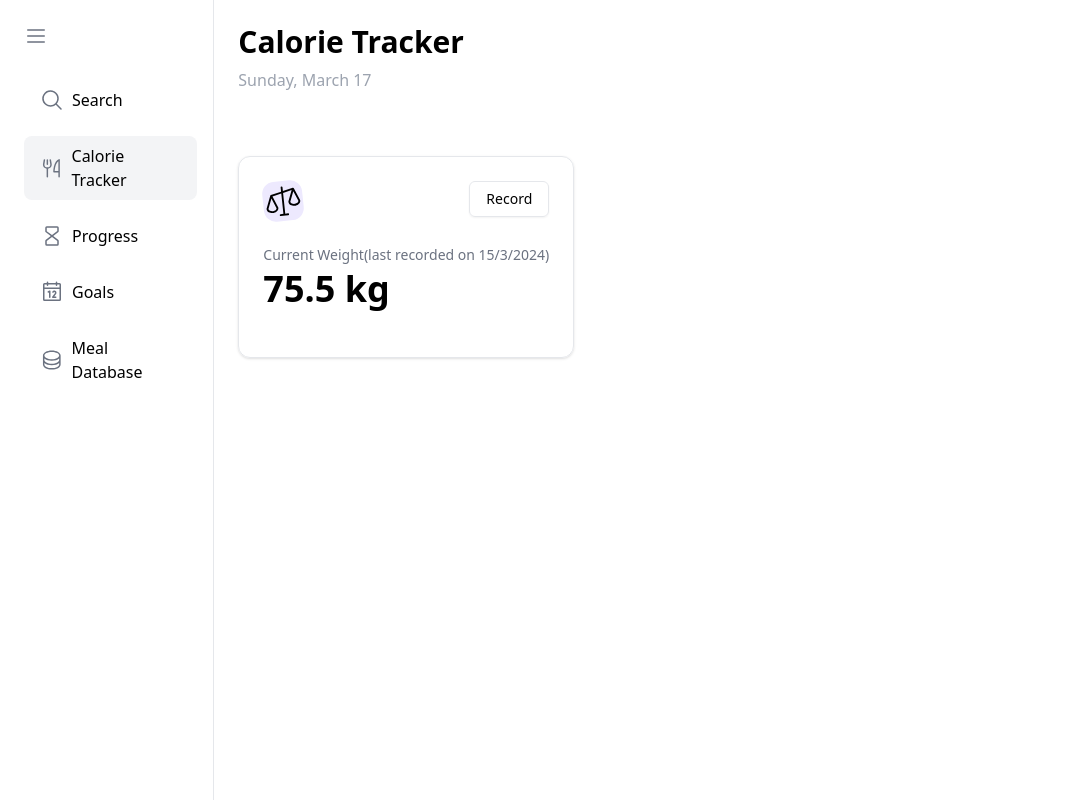
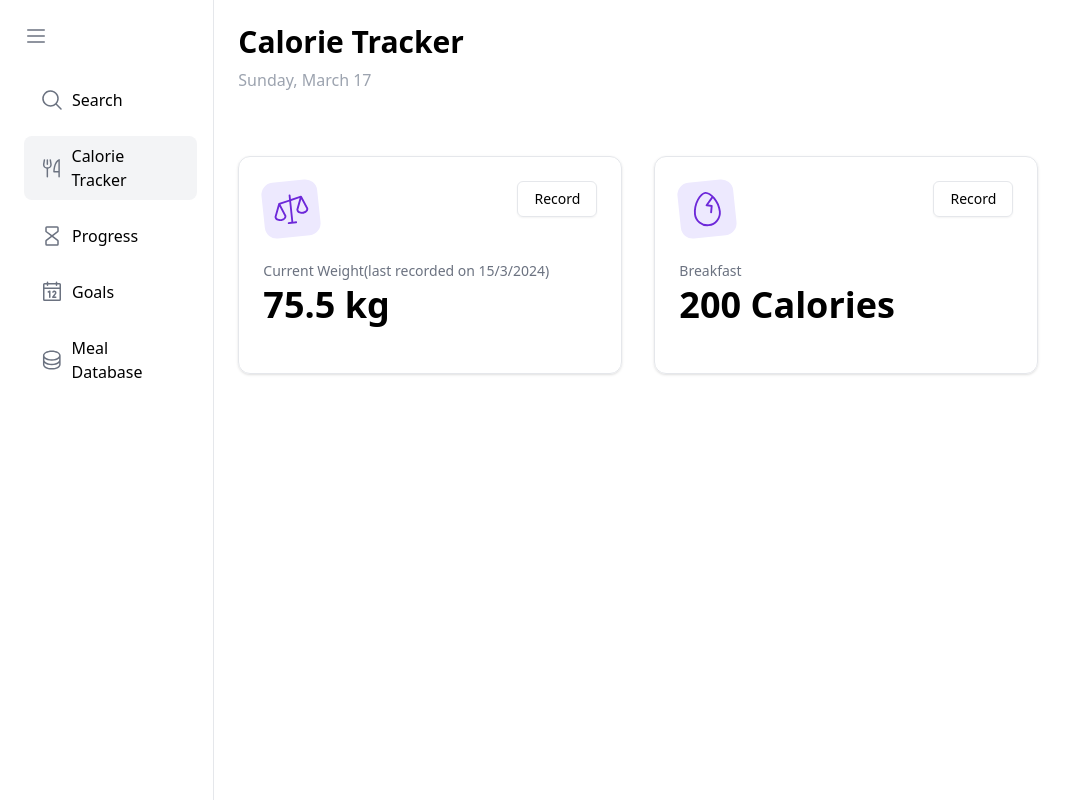
Before and after one commit to plutos28/metamorph, a website: page index.html in a window 1280 px wide. Shown: the whole page, without its empty margins (0-1074 px from the left). Drawn offline with Linux system fonts and the light colour scheme.

Commit message:
add breakfast card(maybe change to total) and show breakfast, lunch, and dinner in a different way

```diff
--- a/index.html
+++ b/index.html
@@ -47,9 +47,11 @@
             </div>
 
             <!-- Stat Cards -->
-            <div class="rounded-xl border shadow w-90 overflow-hidden">
+            <div class="flex space-x-8">
+                <!-- weight -->
+                <div class="rounded-xl border shadow w-96 overflow-hidden">
                     <div class="flex justify-between p-6">
-                    <svg class="w-10 h-10 rounded-xl flex items-center justify-center bg-violet-100 text-violet-700 -rotate-6" xmlns="http://www.w3.org/2000/svg" width="32" height="32" fill="#000000" viewBox="0 0 256 256"><path d="M237.57,133.77l-32-80h0a6,6,0,0,0-6.86-3.63L134,64.52V40a6,6,0,0,0-12,0V67.19l-67.3,15a6,6,0,0,0-4.27,3.63h0v0l-32,80A6.1,6.1,0,0,0,18,168c0,21.86,23.31,30,38,30s38-8.14,38-30a6.1,6.1,0,0,0-.43-2.23L64.19,92.33,122,79.48V210H104a6,6,0,0,0,0,12h48a6,6,0,0,0,0-12H134V76.81l56.21-12.49-27.78,69.45A6.1,6.1,0,0,0,162,136c0,21.86,23.31,30,38,30s38-8.14,38-30A6.1,6.1,0,0,0,237.57,133.77ZM56,186a36.89,36.89,0,0,1-17.48-4.56c-5.37-3.13-8.15-7.18-8.49-12.37l26-64.91,26,64.91C81.06,182.85,62.58,186,56,186Zm144-32a36.89,36.89,0,0,1-17.48-4.56c-5.37-3.13-8.15-7.18-8.49-12.37l26-64.91,26,64.91C225.06,150.85,206.58,154,200,154Z"></path></svg>
+                        <svg class="w-14 h-14 fill-violet-700 p-2 rounded-xl flex items-center justify-center bg-violet-100 -rotate-6" xmlns="http://www.w3.org/2000/svg" width="20" height="20" fill="#000000" viewBox="0 0 256 256"><path d="M237.57,133.77l-32-80h0a6,6,0,0,0-6.86-3.63L134,64.52V40a6,6,0,0,0-12,0V67.19l-67.3,15a6,6,0,0,0-4.27,3.63h0v0l-32,80A6.1,6.1,0,0,0,18,168c0,21.86,23.31,30,38,30s38-8.14,38-30a6.1,6.1,0,0,0-.43-2.23L64.19,92.33,122,79.48V210H104a6,6,0,0,0,0,12h48a6,6,0,0,0,0-12H134V76.81l56.21-12.49-27.78,69.45A6.1,6.1,0,0,0,162,136c0,21.86,23.31,30,38,30s38-8.14,38-30A6.1,6.1,0,0,0,237.57,133.77ZM56,186a36.89,36.89,0,0,1-17.48-4.56c-5.37-3.13-8.15-7.18-8.49-12.37l26-64.91,26,64.91C81.06,182.85,62.58,186,56,186Zm144-32a36.89,36.89,0,0,1-17.48-4.56c-5.37-3.13-8.15-7.18-8.49-12.37l26-64.91,26,64.91C225.06,150.85,206.58,154,200,154Z"></path></svg>
                         <!-- <svg class="w-10 h-10 rounded-xl flex items-center justify-center bg-violet-100 text-violet-700 -rotate-6" xmlns="http://www.w3.org/2000/svg" width="32" height="32" fill="#000000" viewBox="0 0 256 256"><path d="M222,128a6,6,0,0,1-6,6H134v82a6,6,0,0,1-12,0V134H40a6,6,0,0,1,0-12h82V40a6,6,0,0,1,12,0v82h82A6,6,0,0,1,222,128Z"></path></svg> -->
                         <button class="whitespace-nowrap inline-flex items-center justify-center rounded-md font-medium transition-colors focus-visible:outline-none focus-visible:ring-1 focus-visible:ring-ring disabled:pointer-events-none disabled:opacity-50 border border-input bg-background shadow-sm hover:bg-accent hover:text-accent-foreground px-4 py-2 h-9 text-sm">Record</button>
                     </div>
@@ -58,6 +60,20 @@
                         <h1 class="font-semibold text-4xl">75.5 kg</h1>
                     </div>
                 </div>
+
+                <div class="rounded-xl border shadow w-96 overflow-hidden">
+                    <div class="flex justify-between p-6">
+                        <svg class="w-14 h-14 fill-violet-700 p-2 rounded-xl flex items-center justify-center bg-violet-100 -rotate-6" xmlns="http://www.w3.org/2000/svg" width="20" height="20" fill="#000000" viewBox="0 0 256 256"><path d="M185,60.67C167.18,34,145.87,18,128,18S88.82,34,71,60.67C52.57,88.32,42,121.61,42,152a86,86,0,0,0,172,0C214,121.61,203.43,88.32,185,60.67ZM128,226a74.09,74.09,0,0,1-74-74c0-28.08,9.84-58.94,27-84.67C96.11,44.65,114.56,30,128,30c10.52,0,24.12,9,36.78,23.77L123.52,100a6,6,0,0,0,3,9.82L153,116.43l-6.87,34.39a6,6,0,0,0,4.7,7.06A6.08,6.08,0,0,0,152,158a6,6,0,0,0,5.87-4.82l8-40a6,6,0,0,0-4.42-7l-22.37-5.59,33.2-37.2q1.36,1.92,2.72,3.94c17.15,25.73,27,56.59,27,84.67A74.09,74.09,0,0,1,128,226Z"></path></svg>
+                        <!-- <svg class="w-10 h-10 rounded-xl flex items-center justify-center bg-violet-100 text-violet-700 -rotate-6" xmlns="http://www.w3.org/2000/svg" width="32" height="32" fill="#000000" viewBox="0 0 256 256"><path d="M222,128a6,6,0,0,1-6,6H134v82a6,6,0,0,1-12,0V134H40a6,6,0,0,1,0-12h82V40a6,6,0,0,1,12,0v82h82A6,6,0,0,1,222,128Z"></path></svg> -->
+                        <button class="whitespace-nowrap inline-flex items-center justify-center rounded-md font-medium transition-colors focus-visible:outline-none focus-visible:ring-1 focus-visible:ring-ring disabled:pointer-events-none disabled:opacity-50 border border-input bg-background shadow-sm hover:bg-accent hover:text-accent-foreground px-4 py-2 h-9 text-sm">Record</button>
+                    </div>
+                    <div class="p-6 pt-0 mb-6 space-y-1">
+                        <p class="text-sm text-gray-500 font-medium">Breakfast</p>
+                        <h1 class="font-semibold text-4xl">200 Calories</h1>
+                    </div>
+                </div>
+            </div>
+
         </section>
     </main>
 </body>
```
Also changed, not shown: output.css. Lines whose indentation alone changed are shown as unchanged.
